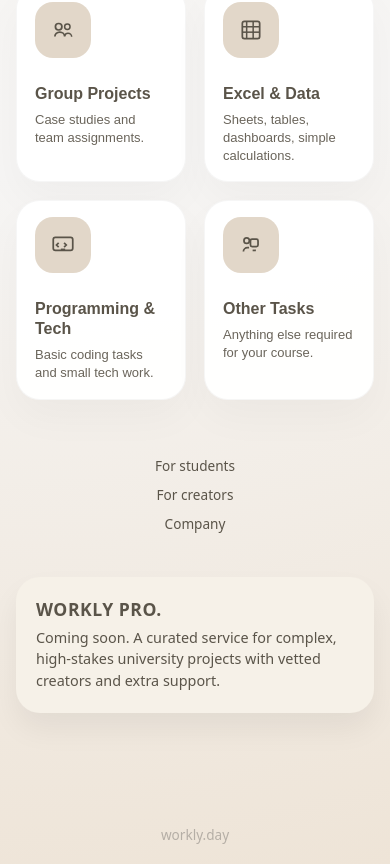
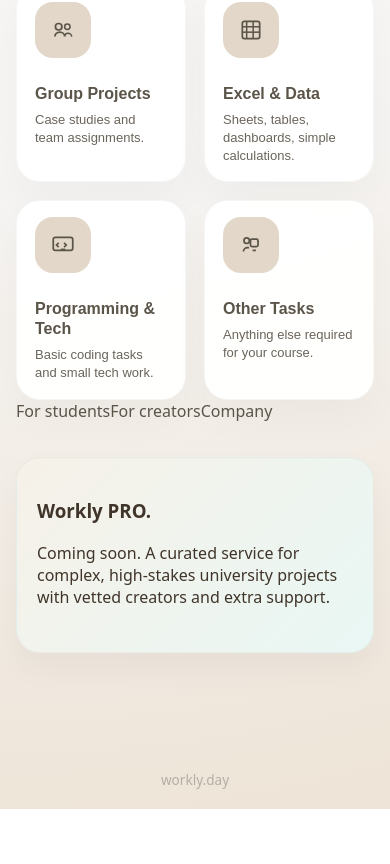
Before and after one commit to SEBRAHEIM/workly-landing, a Next.js app: page / in a window 390 px wide. Shown: the part 725-1589 px from the top of the page. After the commit the page ends 1534 px from the top, so only its background shows below. Built offline with nearby package versions, Linux system fonts and the light colour scheme.

Commit message:
Tweak Workly PRO mobile promo card

```diff
--- a/styles/globals.css
+++ b/styles/globals.css
@@ -449,37 +449,6 @@ a {
   }
 }
 
-.home-footer-links {
-  margin-top: 48px;
-  padding: 24px 0 16px;
-  display: flex;
-  justify-content: center;
-  gap: 28px;
-  font-size: 14px;
-  color: var(--text-muted);
-}
-
-.home-footer-link {
-  text-decoration: none;
-  color: inherit;
-  font-weight: 500;
-}
-
-.home-footer-link:hover {
-  text-decoration: underline;
-}
-
-@media (max-width: 768px) {
-  .home-footer-links {
-    margin-top: 32px;
-    padding-bottom: 12px;
-    flex-direction: column;
-    align-items: center;
-    gap: 10px;
-    font-size: 13px;
-  }
-}
-
 .home-footer {
   text-align: center;
   padding: 32px 0 24px;
@@ -487,38 +456,25 @@ a {
   color: #8f8a84;
 }
 
-.home-footer-links {
-  margin-bottom: 4px;
-}
-
-.home-footer-links a {
-  color: inherit;
-  text-decoration: none;
-  font-size: 0.85rem;
-}
-
-.home-footer-links a:hover {
-  text-decoration: underline;
-}
-
-.home-footer-links span {
-  margin: 0 6px;
-}
-
-.home-footer-brand {
-  font-size: 0.8rem;
-}
-
 @media (max-width: 760px) {
   .home-footer {
     padding-bottom: 20px;
   }
+}
 
-  .home-footer-links {
-    font-size: 0.8rem;
+
+@keyframes proFloat {
+  0%,
+  100% {
+    transform: translateY(0);
+    box-shadow: 0 14px 30px rgba(0, 0, 0, 0.04);
+  }
+
+  50% {
+    transform: translateY(-3px);
+    box-shadow: 0 18px 40px rgba(0, 0, 0, 0.06);
   }
 }
-
 
 /* Workly PRO – mobile-only promo strip */
 .home-pro-strip {
@@ -528,26 +484,49 @@ a {
 @media (max-width: 760px) {
   .home-pro-strip {
     display: block;
-    max-width: 560px;
-    margin: 32px auto 40px;
-    padding: 20px 20px 22px;
+    width: 100%;
+    padding: 22px 20px 28px;
+    margin: 36px 0 44px;
     border-radius: 24px;
-    background: #f6f1e8;
-    box-shadow: 0 16px 30px rgba(15, 15, 15, 0.06);
-    text-align: left;
+    border: 1px solid rgba(0, 0, 0, 0.04);
+    background: linear-gradient(135deg, #f6f1e8, #e9f7f4);
+    box-shadow: 0 14px 30px rgba(0, 0, 0, 0.04);
+    color: #40352a;
+    animation: proFloat 7s ease-in-out infinite;
+    transition: transform 0.25s ease, box-shadow 0.25s ease;
   }
 
-  .home-pro-strip h3 {
-    margin: 0 0 6px;
-    font-size: 1.1rem;
-    font-weight: 700;
-    letter-spacing: 0.03em;
-    text-transform: uppercase;
+  .home-pro-strip:active {
+    transform: scale(0.98);
+    box-shadow: 0 10px 24px rgba(0, 0, 0, 0.08);
   }
 
-  .home-pro-strip p {
+  .home-pro-media {
+    width: 100%;
+    height: 200px;
+    border-radius: 18px;
+    overflow: hidden;
+    background:
+      radial-gradient(circle at 20% 20%, #fefefe, #d4e8ff),
+      url("/images/workly-pro-placeholder.jpg");
+    background-size: cover;
+    background-position: center;
+  }
+
+  .home-pro-content {
+    margin-top: 18px;
+  }
+
+  .home-pro-content h3 {
+    margin: 0 0 6px;
+    font-size: 1.05rem;
+    font-weight: 600;
+  }
+
+  .home-pro-content p {
     margin: 0;
-    font-size: 0.9rem;
+    font-size: 0.92rem;
     line-height: 1.5;
+    color: rgba(32, 24, 16, 0.78);
   }
 }
```
